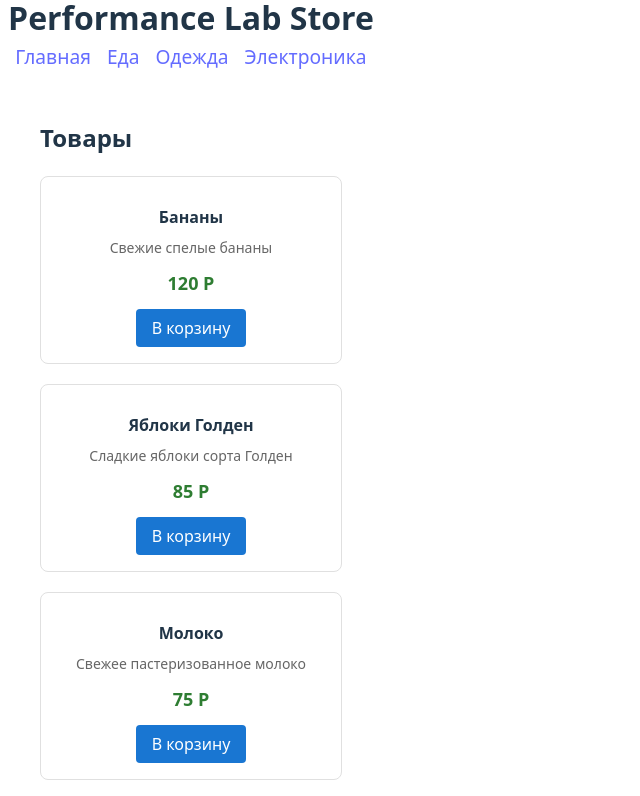
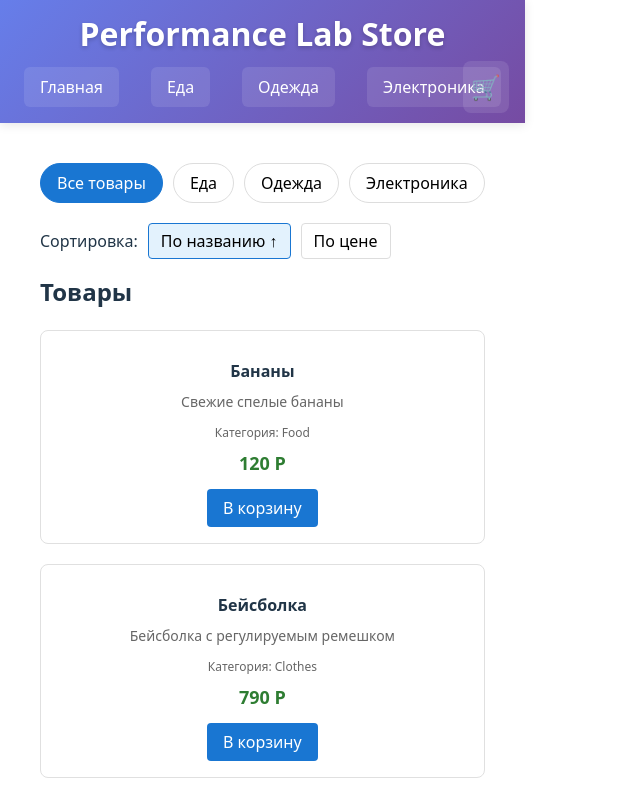
Before and after one commit to yader-cola/middle-react-test, a React (Vite) app: page /category/1 in a window 1280 px wide. Shown: the top 796 px of the page, without its empty margins (0-640 px from the left). Built offline with nearby package versions, Linux system fonts and the light colour scheme; data requests are answered from the project's data file.

Commit message:
feat: add category filter, product sorting, cart icon

```diff
--- a/src/components/Header/Header.module.css
+++ b/src/components/Header/Header.module.css
@@ -1,24 +1,74 @@
 .header {
-    text-align: center;
+    background: linear-gradient(135deg, #667eea 0%, #764ba2 100%);
+    color: white;
+    padding: 1rem 0;
+    box-shadow: 0 2px 10px rgba(0, 0, 0, 0.1);
 }
 
 .h1 {
     font-size: 2rem;
+    font-weight: 700;
+    text-align: center;
+    margin: 0 0 1rem 0;
+    text-shadow: 0 2px 4px rgba(0, 0, 0, 0.2);
 }
 
 .nav {
     display: flex;
     justify-content: center;
-    gap: 1rem;
     align-items: center;
-    padding: 0.5rem;
-    font-size: 1.2rem;
+    gap: 2rem;
+    max-width: 1200px;
+    margin: 0 auto;
+    padding: 0 1rem;
+    position: relative;
 }
 
 .navLink {
+    color: white;
     text-decoration: none;
+    font-weight: 500;
+    padding: 0.5rem 1rem;
+    border-radius: 6px;
+    transition: all 0.3s ease;
+    background: rgba(255, 255, 255, 0.1);
 }
 
 .navLink:hover {
-    text-decoration: underline;
+    background: rgba(255, 255, 255, 0.2);
+    text-decoration: none;
+    transform: translateY(-2px);
 }
+
+.cartIcon {
+    position: absolute;
+    right: 1rem;
+    cursor: pointer;
+    font-size: 1.5rem;
+    padding: 0.5rem;
+    border-radius: 8px;
+    transition: all 0.3s ease;
+    background: rgba(255, 255, 255, 0.1);
+}
+
+.cartIcon:hover {
+    background: rgba(255, 255, 255, 0.2);
+    transform: scale(1.1);
+}
+
+.cartCount {
+    position: absolute;
+    top: -5px;
+    right: -5px;
+    background: #ff4757;
+    color: white;
+    border-radius: 50%;
+    width: 20px;
+    height: 20px;
+    font-size: 0.75rem;
+    font-weight: bold;
+    display: flex;
+    align-items: center;
+    justify-content: center;
+    box-shadow: 0 2px 4px rgba(0, 0, 0, 0.2);
+}
--- a/src/components/Header/Header.tsx
+++ b/src/components/Header/Header.tsx
@@ -1,7 +1,11 @@
 import React from 'react';
 import style from "./Header.module.css";
+import {useAppSelector} from "../../store/hooks.ts";
 
 const Header: React.FC = () => {
+    const cartItems = useAppSelector((state) => state.cart.items);
+    const totalItems = cartItems.reduce((sum, item) => sum + item.quantity, 0);
+
     return (
         <header className={style.header}>
             <h1 className={style.h1}>Performance Lab Store</h1>
@@ -10,6 +14,10 @@ const Header: React.FC = () => {
                 <a className={style.navLink} href="/category/food">Еда</a>
                 <a className={style.navLink} href="/category/clothes">Одежда</a>
                 <a className={style.navLink} href="/category/electronics">Электроника</a>
+
+                <div className={style.cartIcon}>
+                    🛒 {totalItems > 0 && <span className={style.cartCount}>{totalItems}</span>}
+                </div>
             </nav>
         </header>
     );
--- a/src/components/ProductList/ProductList.module.css
+++ b/src/components/ProductList/ProductList.module.css
@@ -77,3 +77,62 @@
     opacity: 0.5;
     cursor: not-allowed;
 }
+
+.filters {
+    display: flex;
+    gap: 10px;
+    margin-bottom: 20px;
+    flex-wrap: wrap;
+}
+
+.filterButton {
+    padding: 8px 16px;
+    border: 1px solid #ddd;
+    background: white;
+    border-radius: 20px;
+    cursor: pointer;
+    transition: all 0.3s ease;
+}
+
+.filterButton:hover {
+    background: #f5f5f5;
+}
+
+.activeFilter {
+    padding: 8px 16px;
+    border: 1px solid #1976d2;
+    background: #1976d2;
+    color: white;
+    border-radius: 20px;
+    cursor: pointer;
+}
+
+.category {
+    font-size: 12px;
+    color: #666;
+    margin-bottom: 8px;
+    text-transform: capitalize;
+}
+
+.sorting {
+    margin: 15px 0;
+    display: flex;
+    align-items: center;
+    gap: 10px;
+}
+
+.sortButton {
+    padding: 6px 12px;
+    border: 1px solid #ddd;
+    background: white;
+    border-radius: 4px;
+    cursor: pointer;
+}
+
+.activeSort {
+    padding: 6px 12px;
+    border: 1px solid #1976d2;
+    background: #e3f2fd;
+    border-radius: 4px;
+    cursor: pointer;
+}
--- a/src/components/ProductList/ProductList.tsx
+++ b/src/components/ProductList/ProductList.tsx
@@ -1,33 +1,99 @@
-import React, {useEffect} from 'react';
+import React, {useEffect, useMemo} from 'react';
 import {useAppDispatch, useAppSelector} from "../../store/hooks";
-import {fetchProducts, setCurrentPage} from "../../store/slices/productsSlice";
+import {fetchProducts, setCurrentPage, setSort} from "../../store/slices/productsSlice";
 import style from "./ProductList.module.css";
+import {useSearchParams} from "react-router-dom";
+import type {SortField} from "../../types/product.ts";
 
 const ProductList: React.FC = () => {
     const dispatch = useAppDispatch();
-    const { items, loading, error, currentPage, itemsPerPage } = useAppSelector(
+    const { items, loading, error, currentPage, itemsPerPage, sortField, sortOrder } = useAppSelector(
         (state) => state.products
     );
 
+    const [searchParams, setSearchParams] = useSearchParams();
+    const category = searchParams.get('category') || 'all';
+
     useEffect(() => {
         dispatch(fetchProducts());
-    }, [dispatch])
+    }, [dispatch, category])
+
+    const sortedAndFilteredProducts = useMemo(() => {
+        const filtered = category === 'all'
+            ? [...items]
+            : items.filter(product => product.category === category);
+
+        return filtered.sort((a, b) => {
+            if (sortField === 'name') {
+                return sortOrder === 'asc'
+                    ? a.name.localeCompare(b.name)
+                    : b.name.localeCompare(a.name);
+            } else {
+                return sortOrder === 'asc'
+                    ? a.price - b.price
+                    : b.price - a.price;
+            }
+        });
+    }, [items, category, sortField, sortOrder]);
 
     const startIndex = (currentPage - 1) * itemsPerPage;
-    const paginatedProducts = items.slice(startIndex, startIndex + itemsPerPage);
+    const paginatedProducts = sortedAndFilteredProducts.slice(startIndex, startIndex + itemsPerPage);
+
+    const handleSortChange = (field: SortField) => {
+        const newOrder = sortField === field && sortOrder === 'asc' ? 'desc' : 'asc';
+        dispatch(setSort({field, order: newOrder}));
+    }
+
+    const handleCategoryChange = (newCategory: string) => {
+        const newParams = new URLSearchParams(searchParams);
+        if (newCategory === 'all') {
+            newParams.delete('category');
+        } else {
+            newParams.set('category', newCategory);
+        }
+        newParams.delete('page');
+        setSearchParams(newParams);
+        dispatch(setCurrentPage(1));
+    }
 
     if (loading) return <div className={style.loading}>Загрузка товаров...</div>;
     if (error) return <div className={style.error}>Ошибка: {error}</div>
 
     return (
         <div className={style.productList}>
-            <h2>Товары</h2>
+            <div className={style.filters}>
+                <button className={category === 'all' ? style.activeFilter : style.filterButton} onClick={() => handleCategoryChange('all')}>
+                    Все товары
+                </button>
+                <button className={category === 'food' ? style.activeFilter : style.filterButton} onClick={() => handleCategoryChange('food')}>
+                    Еда
+                </button>
+                <button className={category === 'clothes' ? style.activeFilter : style.filterButton} onClick={() => handleCategoryChange('clothes')}>
+                    Одежда
+                </button>
+                <button className={category === 'electronics' ? style.activeFilter : style.filterButton} onClick={() => handleCategoryChange('electronics')}>
+                    Электроника
+                </button>
+            </div>
+
+            <div className={style.sorting}>
+                <span>Сортировка: </span>
+                <button className={sortField === 'name' ? style.activeSort : style.sortButton} onClick={() => handleSortChange('name')}>
+                    По названию {sortField === 'name' && (sortOrder === 'asc' ? '↑' : '↓')}
+                </button>
+                <button className={sortField === 'price' ? style.activeSort : style.sortButton} onClick={() => handleSortChange('price')}>
+                    По цене {sortField === 'price' && (sortOrder === 'asc' ? '↑' : '↓')}
+                </button>
+            </div>
+
+            <h2>Товары {category !== 'all' ? `- ${getCategoryName(category)}` : ''}</h2>
 
             <div className={style.grid}>
                 {paginatedProducts.map((product) => (
                     <div key={product.id} className={style.productCard}>
                         <h3>{product.name}</h3>
                         <p>{product.description}</p>
+                        <div className={style.category}>Категория: {product.category}</div>
                         <div className={style.price}>{product.price} Р</div>
                         <button className={style.addButton} onClick={() => console.log('Add to cart:', product.id)}>
                             В корзину
@@ -49,4 +115,13 @@ const ProductList: React.FC = () => {
     );
 };
 
+function getCategoryName(category: string): string {
+    const names: { [key: string]: string } = {
+        food: 'Еда',
+        clothes: 'Одежда',
+        electronics: 'Электроника'
+    };
+    return names[category] || category;
+}
+
 export default ProductList;
--- a/src/store/slices/productsSlice.ts
+++ b/src/store/slices/productsSlice.ts
@@ -1,10 +1,14 @@
-import type { ProductsState } from "../../types/product";
+import type {ProductsState, SortField, SortOrder} from "../../types/product";
 import { createAsyncThunk, createSlice, type PayloadAction } from "@reduxjs/toolkit";
 
 export const fetchProducts = createAsyncThunk(
     'products/fetchProducts',
-    async () => {
-        const response = await fetch('http://localhost:3001/products');
+    async (category?: string) => {
+        const url = category && category !== 'all'
+            ? `http://localhost:3001/products?category=${category}`
+            : 'http://localhost:3001/products';
+
+        const response = await fetch(url);
         if(!response.ok) {
             throw new Error('Failed to fetch products');
         }
@@ -18,6 +22,8 @@ const initialState: ProductsState = {
     error: null,
     currentPage: 1,
     itemsPerPage: 6,
+    sortField: 'name',
+    sortOrder: 'asc',
 }
 
 const productsSlice = createSlice({
@@ -27,6 +33,10 @@ const productsSlice = createSlice({
         setCurrentPage: (state, action: PayloadAction<number>) => {
             state.currentPage = action.payload;
         },
+        setSort: (state, action: PayloadAction<{field: SortField; order: SortOrder}>) => {
+            state.sortField = action.payload.field;
+            state.sortOrder = action.payload.order;
+        }
     },
     extraReducers: (builder)=> {
         builder
@@ -45,5 +55,5 @@ const productsSlice = createSlice({
     },
 });
 
-export const { setCurrentPage } = productsSlice.actions;
+export const { setCurrentPage, setSort } = productsSlice.actions;
 export default productsSlice.reducer;
--- a/src/types/product.ts
+++ b/src/types/product.ts
@@ -12,6 +12,8 @@ export interface ProductsState {
     error: string | null;
     currentPage: number;
     itemsPerPage: number;
+    sortField: SortField;
+    sortOrder: SortOrder;
 }
 
 export interface CartItem {
@@ -22,3 +24,6 @@ export interface CartItem {
 export interface CartState {
     items: CartItem[];
 }
+
+export type SortField = 'name' | 'price';
+export type SortOrder = 'asc' | 'desc';
```
